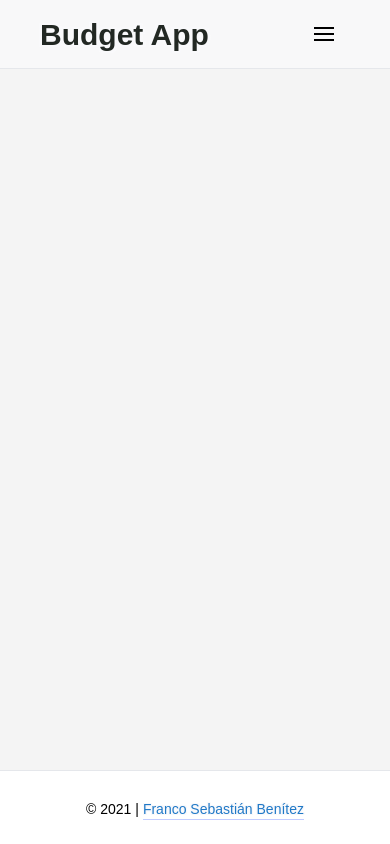
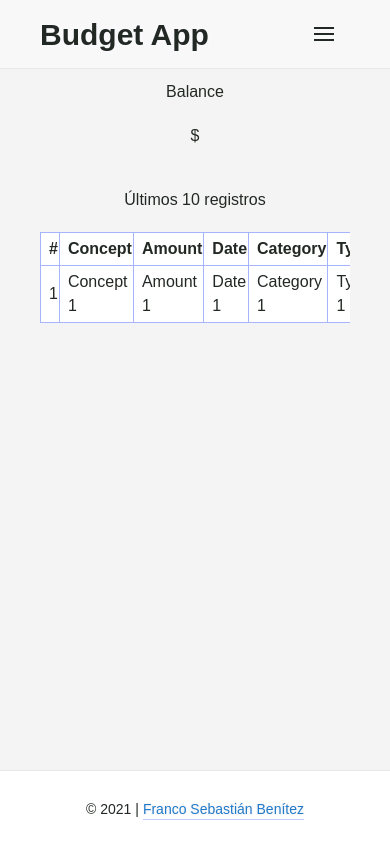
Before and after one commit to francosbenitez/full-stack-challenge-client, a React (Create React App) app: page / in a window 390 px wide. Built offline with nearby package versions, Linux system fonts and the light colour scheme.

Commit message:
feat(balance): add responsive table

```diff
--- /dev/null
+++ b/src/components/Balance.jsx
@@ -0,0 +1,43 @@
+import React from 'react';
+
+const Balance = () => {
+    return (
+        <main>
+            <div className="flex flex-col items-center justify-center px-5 m-auto mt-20 text-center lg:w-2/3">
+                <h1 className="mb-5">Balance</h1>
+                <span className="w-5/6 text-center lg:text-lg text-md">
+                $
+                </span>
+            </div>
+            <div class="p-10">
+                <h1 className="mb-5 text-center">Últimos 10 registros</h1>
+                <div class="overflow-x-auto">
+                    <table class="w-full">
+                        <thead>
+                            <tr class="bg-white">
+                                <th class="pl-2 pt-1 pb-1 border border-indigo-300">#</th>
+                                <th class="pl-2 pt-1 pb-1 border border-indigo-300">Concept</th>
+                                <th class="pl-2 pt-1 pb-1 border border-indigo-300">Amount</th>
+                                <th class="pl-2 pt-1 pb-1 border border-indigo-300">Date</th>
+                                <th class="pl-2 pt-1 pb-1 border border-indigo-300">Category</th>
+                                <th class="pl-2 pt-1 pb-1 border border-indigo-300">Type</th>
+                            </tr>
+                        </thead>
+                        <tbody>
+                            <tr class="bg-white">
+                            <td class="pl-2 pt-1 pb-1 border border-indigo-300" tableHeadData="#">1</td>
+                            <td class="pl-2 pt-1 pb-1 border border-indigo-300" tableHeadData="Concept">Concept 1</td>
+                            <td class="pl-2 pt-1 pb-1 border border-indigo-300" tableHeadData="Amount">Amount 1</td>
+                            <td class="pl-2 pt-1 pb-1 border border-indigo-300" tableHeadData="Date">Date 1</td>
+                            <td class="pl-2 pt-1 pb-1 border border-indigo-300" tableHeadData="Category">Category 1</td>
+                            <td class="pl-2 pt-1 pb-1 border border-indigo-300" tableHeadData="Type">Type 1</td>
+                            </tr>
+                        </tbody>
+                    </table>
+                </div>
+            </div>
+        </main>
+    );
+};
+
+export default Balance;
--- a/src/index.css
+++ b/src/index.css
@@ -7,6 +7,7 @@
 
 * {
   font-family: "IBM Plex Sans", sans-serif;
+  color: var(--text);
 }
 
 :root {
--- a/src/views/Home.jsx
+++ b/src/views/Home.jsx
@@ -1,11 +1,13 @@
 import React from 'react';
 import Navbar from "../components/layout/Navbar"
 import Footer from "../components/layout/Footer"
+import Balance from "../components/Balance"
 
 const Home = () => {
     return (
         <>
             <Navbar />
+            <Balance />
             <Footer />
         </>
     );
```
